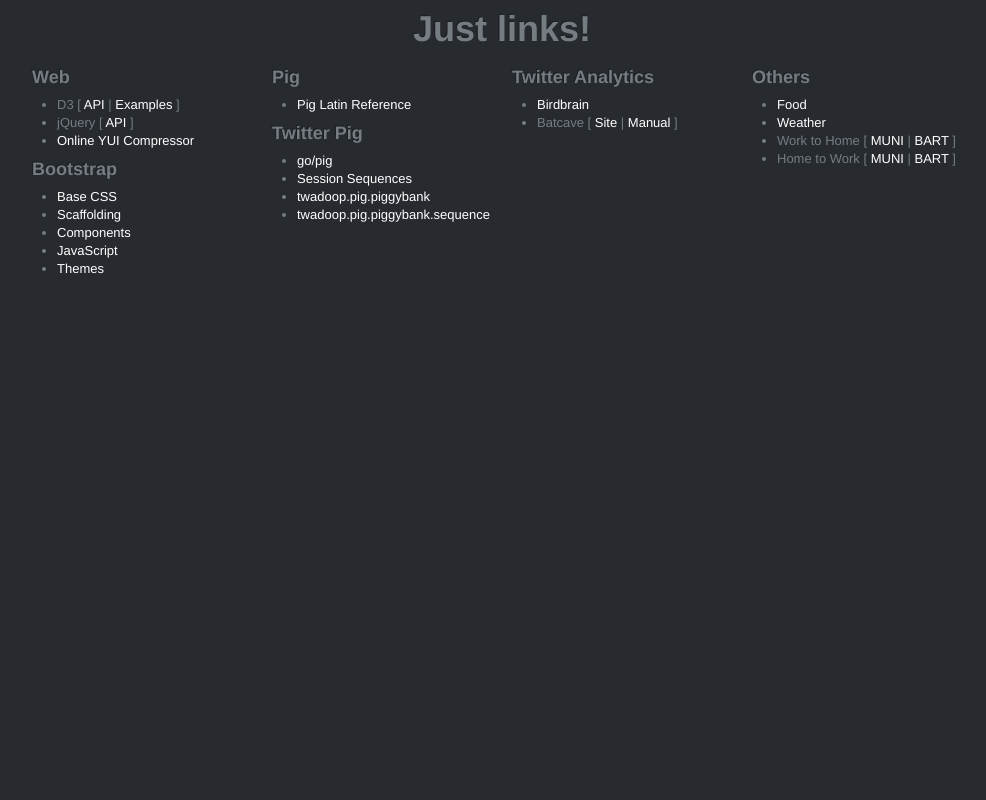
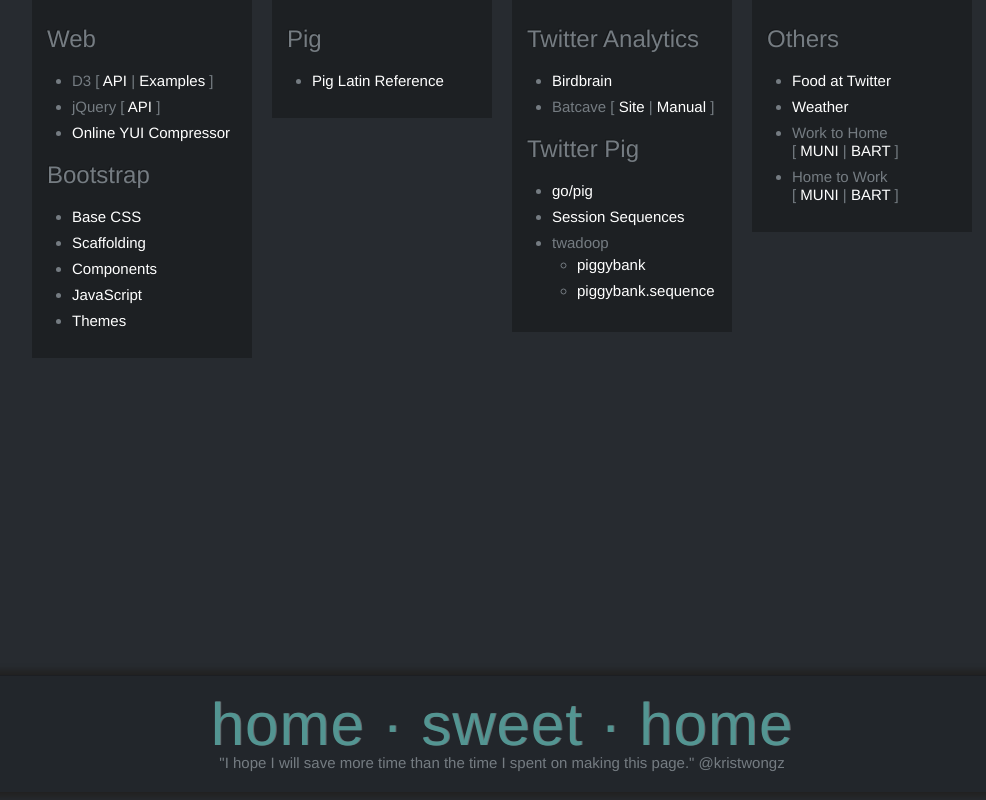
Before and after one commit to AlexxNica/homesweethome, a plain HTML site: page index.html in a window 1280 px wide. Shown: the whole page, without its empty margins (138-1124 px from the left). Drawn offline with Linux system fonts and the light colour scheme.

Commit message:
change style

```diff
--- a/index.html
+++ b/index.html
@@ -1,26 +1,60 @@
 <html>
   <head>
-    <title>Just links</title>
+    <title>home &middot; sweet &middot; home</title>
     <link rel='stylesheet' type='text/css' href="lib/bootstrap-theme/bootstrap.slate.min.css"/>
-    <link rel="stylesheet" type="text/css" href="lib/nvd3/nv.d3.css">
     <link rel="stylesheet" type="text/css" href="lib/sstooltip/sstooltip.min.css">
     <style type="text/css">
-/*      h4{
+/*      h3{
         text-align: center;
         background-color: #ABC1BA;
         padding: 3px 3px 4px 3px;
         border-radius: 5px;
       }*/
+      body{
+        font-size:15px;
+      }
+      .footer{
+        background-color: #22262B;
+        padding:20px 0px 20px 0px;
+        /*border-top: 2px solid #2C3036;*/
+        position: fixed;
+        left:0px;
+        right:0px;
+        bottom:8px;
+        width: 100%;
+        clear:both;
+        overflow: auto;
+        -moz-box-shadow:    0px 0px 5px 5px #222;
+        -webkit-box-shadow: 0px 0px 5px 5px #222;
+        box-shadow:         0px 0px 5px 5px #222;
+      }
+      .footer h1{
+        font-weight: 300;
+        font-size: 60px;
+        color: #539592;
+        letter-spacing: 1px;
+        text-shadow: rgba(255, 255, 255, 0.298039) 1px 0px 0px;
+      }
+      h3{
+        font-weight:300;
+      }
+      li{
+        padding:4px 0px 4px 0px;
+      }
+      .span3{
+      }
+      .box{
+        background-color: #1D2023;
+        padding: 10px 10px 15px 15px;
+      }
     </style>
   </head>
   <body>
     <div class="container">
       <div class="row">
-        <div class="span12" align="center">
-          <h1>Just links!</h1>
-        </div>
         <div class="span3">
-          <h4>Web</h4>
+          <div class="box">
+          <h3>Web</h3>
           <ul>
             <li>
               D3 [ <a href="https://github.com/mbostock/d3/wiki/API-Reference">API</a> | <a href="https://github.com/mbostock/d3/wiki/Gallery">Examples</a> ]
@@ -32,7 +66,7 @@
               <a href="http://refresh-sf.com/yui/">Online YUI Compressor</a>
             </li>
           </ul>
-          <h4>Bootstrap</h4>
+          <h3>Bootstrap</h3>
           <ul>
             <li>
               <a href="http://twitter.github.com/bootstrap/base-css.html">Base CSS</a>
@@ -50,32 +84,21 @@
               <a href="http://bootswatch.com/">Themes</a>
             </li>
           </ul>
+          </div>
         </div>
         <div class="span3">
-          <h4>Pig</h4>
+          <div class="box">
+          <h3>Pig</h3>
           <ul>
             <li>
               <a href="http://pig.apache.org/docs/r0.7.0/piglatin_ref2.html">Pig Latin Reference</a>
             </li>
           </ul>
-          <h4>Twitter Pig</h4>
-          <ul>
-            <li>
-              <a href="http://confluence.local.twitter.com/display/ANALYTICS/Pig">go/pig</a>
-            </li>
-            <li>
-              <a href="http://confluence.local.twitter.com/display/ANALYTICS/Analytics+for+Client+Event+Session+Sequences">Session Sequences</a>
-            </li>
-            <li>
-              <a href="https://cgit.twitter.biz/twadoop/tree/src/main/java/com/twitter/twadoop/pig/piggybank">twadoop.pig.piggybank</a>
-            </li>
-            <li>
-              <a href="https://cgit.twitter.biz/twadoop/tree/src/main/java/com/twitter/twadoop/pig/piggybank/sequence">twadoop.pig.piggybank.sequence</a>
-            </li>
-          </ul>
+          </div>
         </div>
         <div class="span3">
-          <h4>Twitter Analytics</h4>
+          <div class="box">
+          <h3>Twitter Analytics</h3>
           <ul>
             <li>
               <a href="">Birdbrain</a>
@@ -84,25 +107,54 @@
               Batcave [ <a href="http://batcave.hayaku.service.smf1.twitter.com/">Site</a> | <a href="http://confluence.local.twitter.com/display/ANALYTICS/Batcave">Manual</a> ]
             </li>
           </ul>
+          <h3>Twitter Pig</h3>
+          <ul>
+            <li>
+              <a href="http://confluence.local.twitter.com/display/ANALYTICS/Pig">go/pig</a>
+            </li>
+            <li>
+              <a href="http://confluence.local.twitter.com/display/ANALYTICS/Analytics+for+Client+Event+Session+Sequences">Session Sequences</a>
+            </li>
+            <li>twadoop
+              <ul>
+            <li>
+              <a href="https://cgit.twitter.biz/twadoop/tree/src/main/java/com/twitter/twadoop/pig/piggybank">piggybank</a>
+            </li>
+            <li>
+              <a href="https://cgit.twitter.biz/twadoop/tree/src/main/java/com/twitter/twadoop/pig/piggybank/sequence">piggybank.sequence</a>
+            </li>
+              </ul>
+            </li>
+          </ul>
+          </div>
         </div>
         <div class="span3">
-          <h4>Others</h4>
+          <div class="box">
+          <h3>Others</h3>
           <ul>
             <li>
-              <a href="http://www.cafebonappetit.com/menu/your-cafe/twitter/cafes/details/403/twitter">Food</a>
+              <a href="http://www.cafebonappetit.com/menu/your-cafe/twitter/cafes/details/403/twitter">Food at Twitter</a>
             </li>
             <li>
               <a href="http://www.accuweather.com/en/us/san-francisco-ca/94103/weather-forecast/347629">Weather</a>
             </li>
             <li>
-              Work to Home [ <a href="http://www.nextmuni.com/predictor/prediction.shtml?a=sf-muni&r=KT&d=KT__OB1&s=6997&ts=5795">MUNI</a> | <a href="http://nextbart.info/etd.html?station=CIVC&destination=BALB">BART</a> ]
+              Work to Home <br>[ <a href="http://www.nextmuni.com/predictor/prediction.shtml?a=sf-muni&r=KT&d=KT__OB1&s=6997&ts=5795">MUNI</a> | <a href="http://nextbart.info/etd.html?station=CIVC&destination=BALB">BART</a> ]
             </li>
             <li>
-              Home to Work [ <a href="http://www.nextmuni.com/predictor/prediction.shtml?a=sf-muni&r=KT&d=KT__IB1&s=5794&ts=5727">MUNI</a> | <a href="http://nextbart.info/etd.html?station=BALB&destination=CIVC">BART</a> ]
+              Home to Work <br>[ <a href="http://www.nextmuni.com/predictor/prediction.shtml?a=sf-muni&r=KT&d=KT__IB1&s=5794&ts=5727">MUNI</a> | <a href="http://nextbart.info/etd.html?station=BALB&destination=CIVC">BART</a> ]
             </li>
           </ul>
+          </div>
         </div>
       </div>
     </div>
+      <div class="container-fluid footer">
+        <div align="center" style="overflow:hidden" class="row-fluid">
+          <h1>home &middot; sweet &middot; home</h1>
+          "I hope I will save more time than the time I spent on making this page." @kristwongz
+        </div>
+      </div>
+
   </body>
 </html>
```
